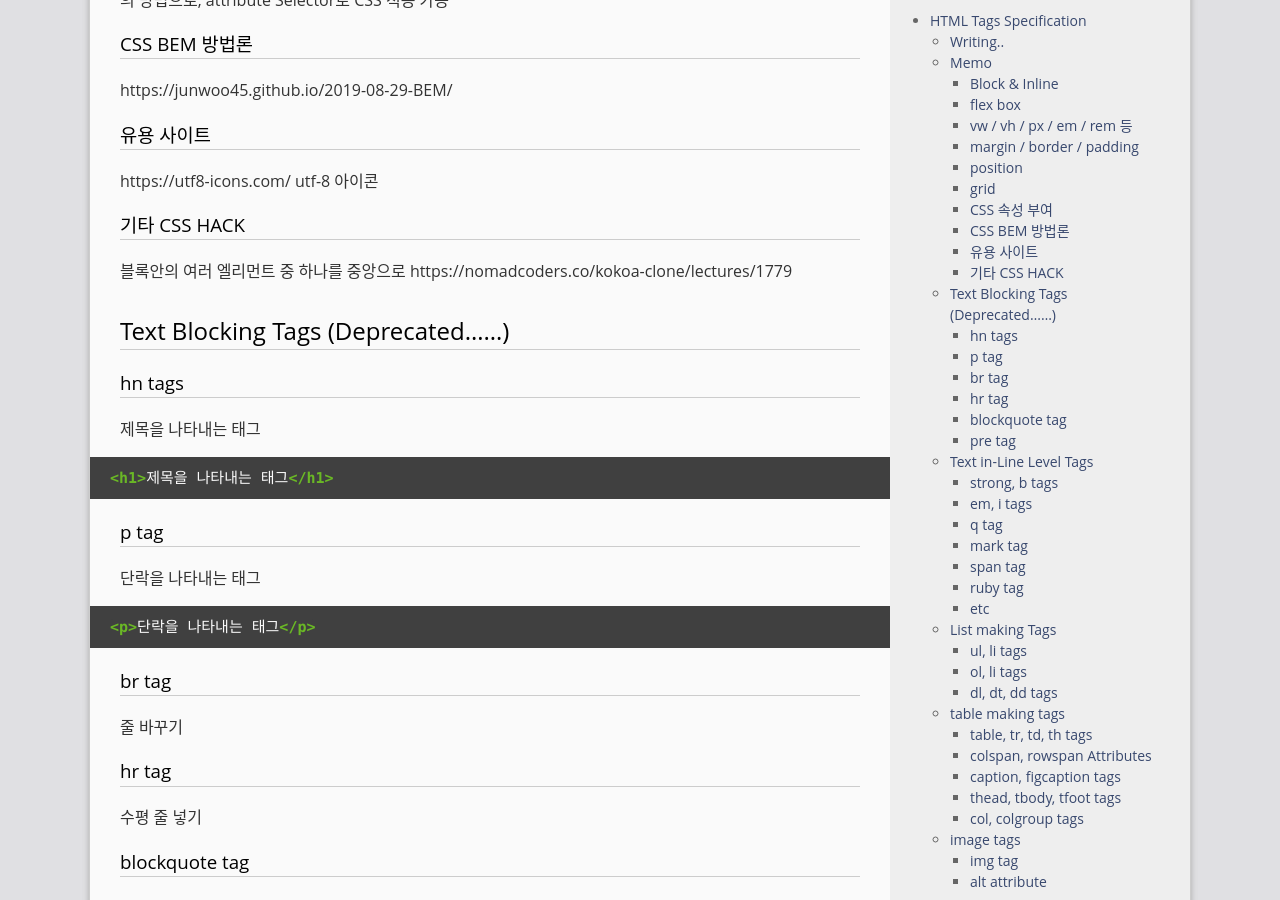
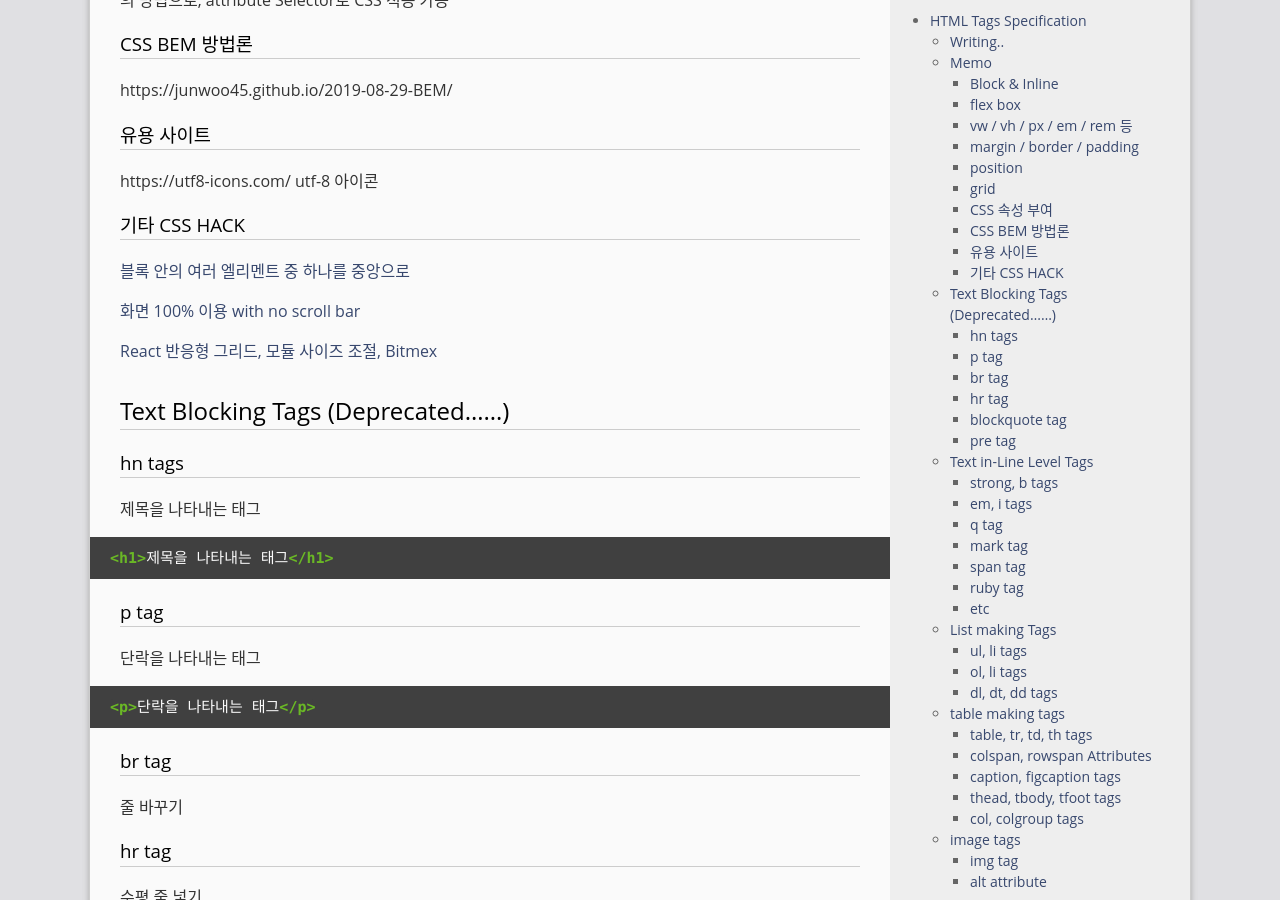
Before and after one commit to gloomydumber/copy, a Jekyll site: the page built from _posts/2020-02-23-HTMLTags.md, in a window 1280 px wide and 900 px high, scrolled down 2654 px. Built offline with Jekyll 4.4.1, drawn with Linux system fonts in a browser that asks for light colours; comment, search, counter and statistics services are not loaded.

Commit message:
PostModded

```diff
--- a/_posts/2020-02-23-HTMLTags.md
+++ b/_posts/2020-02-23-HTMLTags.md
@@ -134,7 +134,11 @@ https://utf8-icons.com/ utf-8 아이콘
 
 ### 기타 CSS HACK
 
-블록안의 여러 엘리먼트 중 하나를 중앙으로 https://nomadcoders.co/kokoa-clone/lectures/1779
+[블록 안의 여러 엘리멘트 중 하나를 중앙으로](https://nomadcoders.co/kokoa-clone/lectures/1779){: target="\_blank"}
+
+[화면 100% 이용 with no scroll bar](https://velog.io/@onerain92/CSS-%EB%AA%A8%EB%B0%94%EC%9D%BC-%EC%9B%B9%EC%97%90%EC%84%9C-%EC%8A%A4%ED%81%AC%EB%A1%A4%EC%9D%84-%EB%A7%8C%EB%93%A4%EC%A7%80-%EC%95%8A%EA%B3%A0-%ED%99%94%EB%A9%B4%EC%9D%84-%EA%B0%80%EB%93%9D-%EC%B1%84%EC%9B%8C%EB%B3%B4%EC%9E%90){: target="\_blank"}
+
+[React 반응형 그리드, 모듈 사이즈 조절, Bitmex](https://blog.bitmex.com/the-new-bitmex-custom-ui/){: target="\_blank"}
 
 ## Text Blocking Tags (Deprecated......)
 
```
Also changed, not shown: _posts/2020-03-01-TempLink.md (+6 -0 lines).
